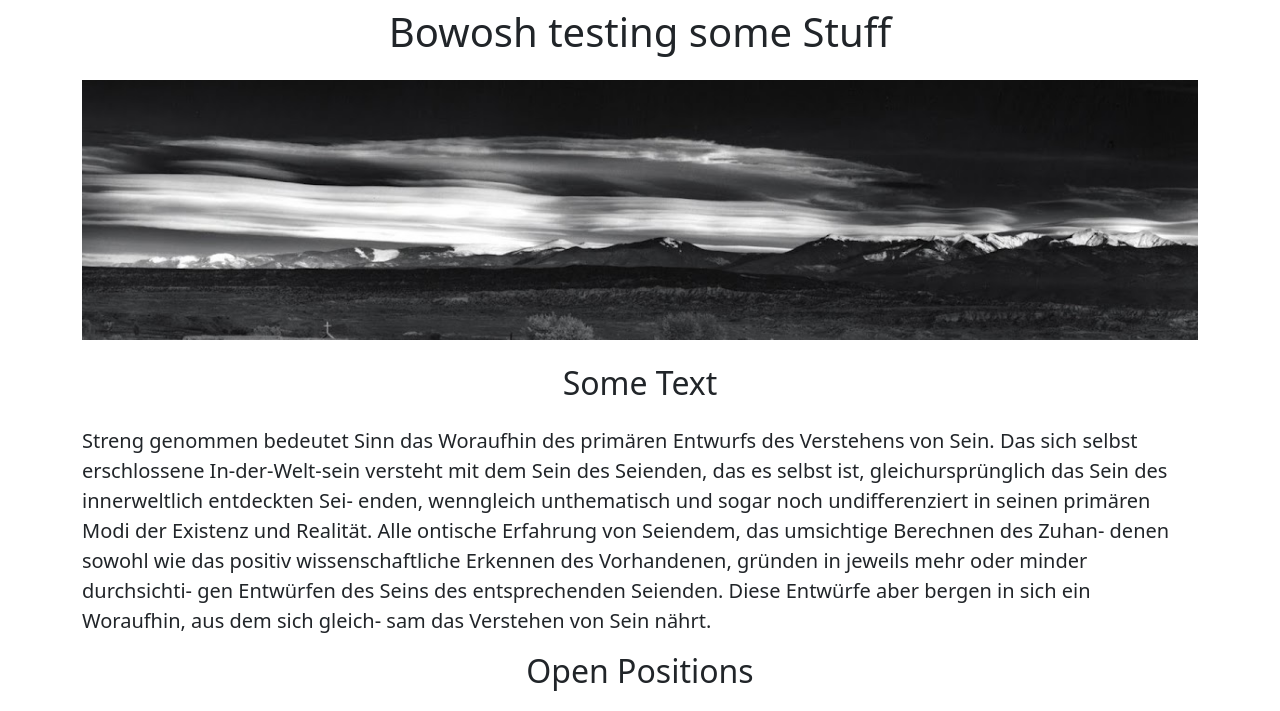
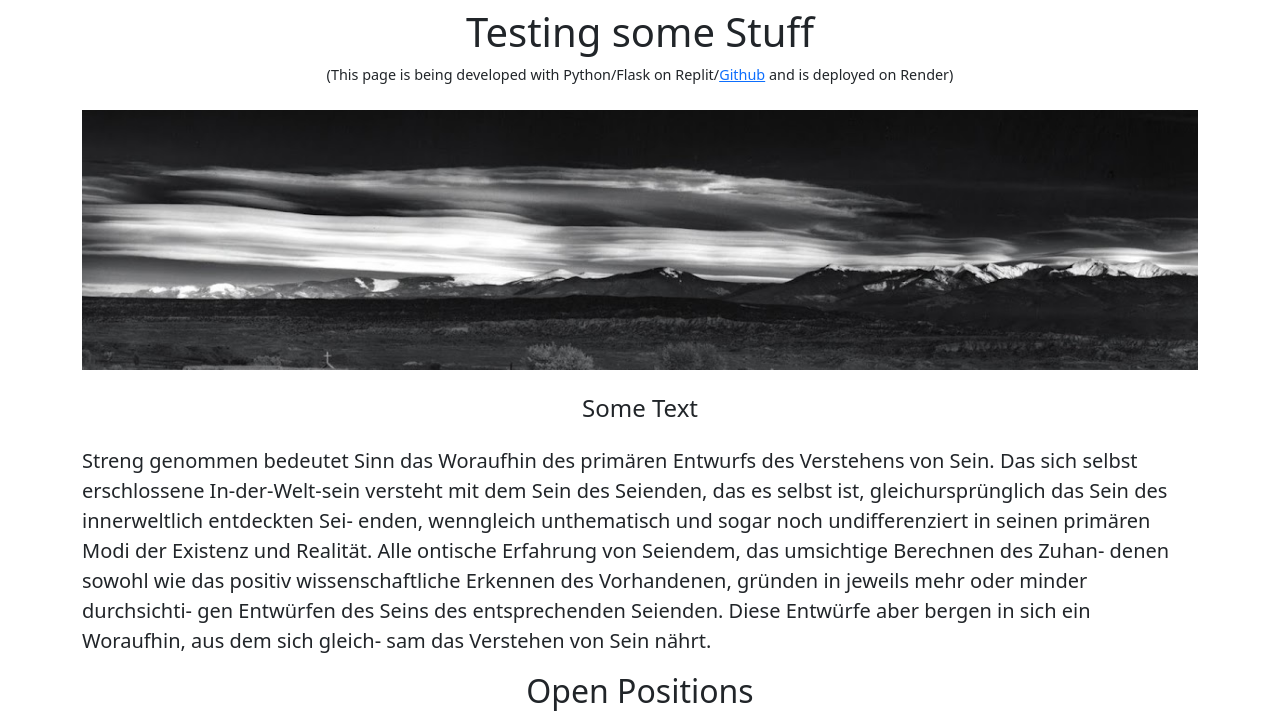
Before and after one commit to bowosh/bowosh.de_v2, a Flask app: page / in a window 1280 px wide. Shown: the top 711 px of the page. Run offline with Flask 2, Linux system fonts and the light colour scheme.

Commit message:
some changes

```diff
--- a/templates/home.html
+++ b/templates/home.html
@@ -17,9 +17,12 @@
 
 <body>
   <div class = "container">
-  <h1 class = "text-center mt-2 mb-4">Bowosh testing some Stuff</h1>
+  <h1 class = "text-center mt-2 mb-2">Testing some Stuff</h1>
+    <p class = "text-center mb-4" style="font-size: 0.9rem">(This page is being developed with Python/Flask on Replit/<a href="https://github.com/bowosh/WebDevOnReplit_Testing">Github</a> and is deployed on Render)</p>
+
+
   <img class = "img-fluid" id="banner" src="../static/1941.jpg">
-  <h2 class = "text-center mt-4 mb-4">Some Text</h2>
+  <h4 class = "text-center mt-4 mb-4">Some Text</h4>
   <p class="lead" >
     Streng genommen bedeutet Sinn das Woraufhin des primären
 Entwurfs des Verstehens von Sein. Das sich selbst erschlossene
```
